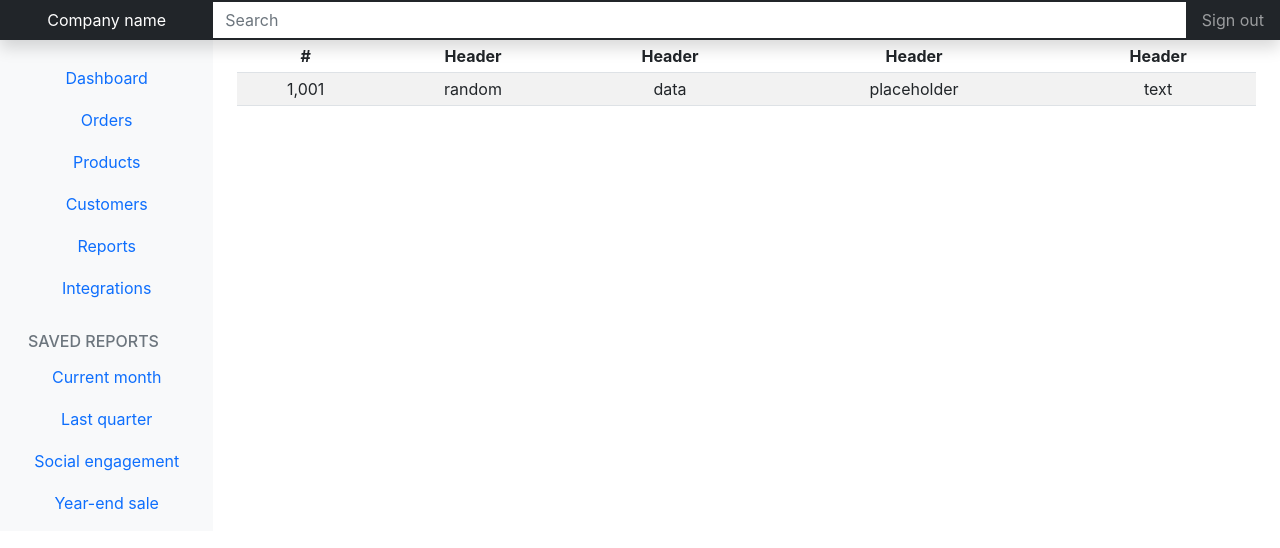
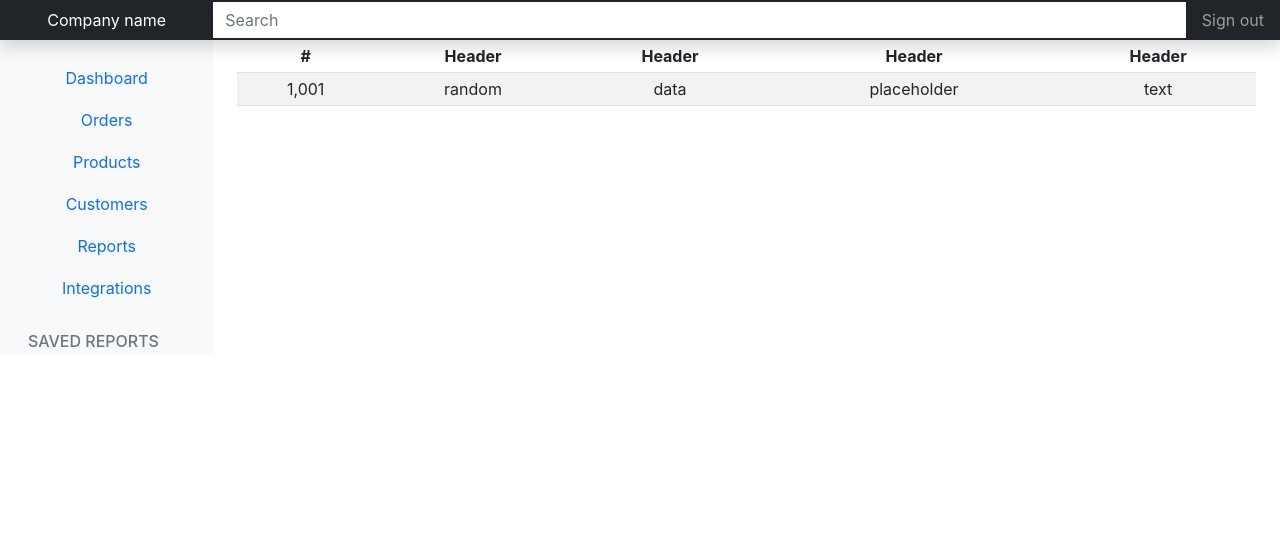
Before and after one commit to KennedyMungai/react-admin, a React (Create React App) app: page / in a window 1280 px wide. Shown: the top 548 px of the page. Built offline with nearby package versions, Linux system fonts and the light colour scheme.

Commit message:
Removed an unordered list

```diff
--- a/src/App.tsx
+++ b/src/App.tsx
@@ -66,32 +66,6 @@ function App() {
             <span data-feather="plus-circle" className="align-text-bottom"></span>
           </a>
         </h6>
-        <ul className="nav flex-column mb-2">
-          <li className="nav-item">
-            <a className="nav-link" href="#">
-              <span data-feather="file-text" className="align-text-bottom"></span>
-              Current month
-            </a>
-          </li>
-          <li className="nav-item">
-            <a className="nav-link" href="#">
-              <span data-feather="file-text" className="align-text-bottom"></span>
-              Last quarter
-            </a>
-          </li>
-          <li className="nav-item">
-            <a className="nav-link" href="#">
-              <span data-feather="file-text" className="align-text-bottom"></span>
-              Social engagement
-            </a>
-          </li>
-          <li className="nav-item">
-            <a className="nav-link" href="#">
-              <span data-feather="file-text" className="align-text-bottom"></span>
-              Year-end sale
-            </a>
-          </li>
-        </ul>
       </div>
     </nav>
 
```
Also changed, not shown: src/dist/App.js.
